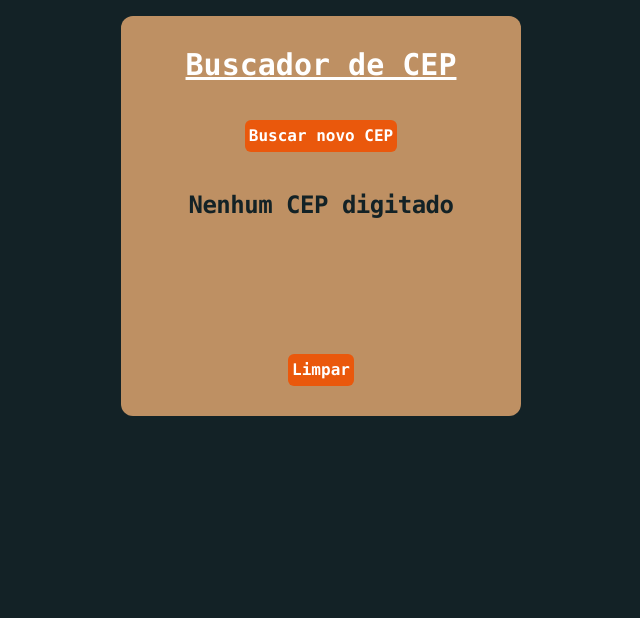
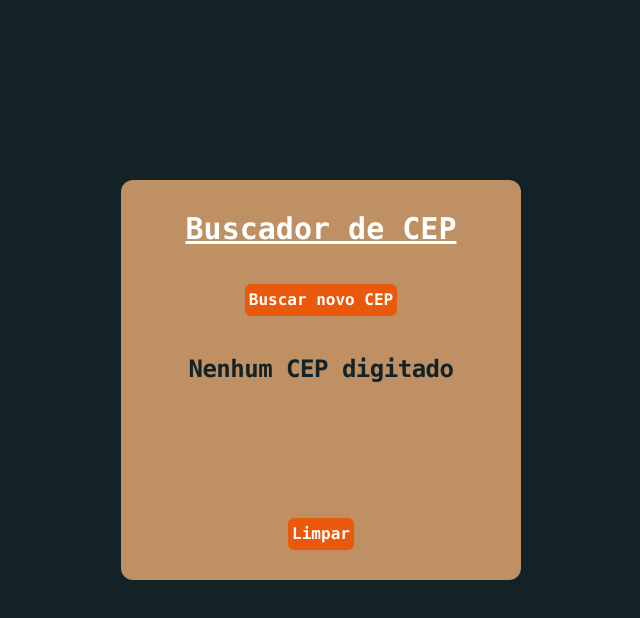
Before and after one commit to Igorwalace/buscador-cep, a Next.js app: page / in a window 1280 px wide. Shown: the top 618 px of the page, without its empty margins (319-959 px from the left). Built offline with nearby package versions, Linux system fonts and the light colour scheme.

Commit message:
h-screen

```diff
--- a/src/app/pages/Home.jsx
+++ b/src/app/pages/Home.jsx
@@ -42,7 +42,7 @@ const Home = () => {
     };
 
     return (
-        <main className="flex justify-center items-center text-white font-mono font-extrabold ">
+        <main className="flex h-screen pb-10 justify-center items-center text-white font-mono font-extrabold ">
             <div
                 id="container"
                 className="bg-[#BE9063] min-h-[400px] min-w-[400px] rounded-xl flex items-center justify-around m-4 p-3 flex-col"
```
